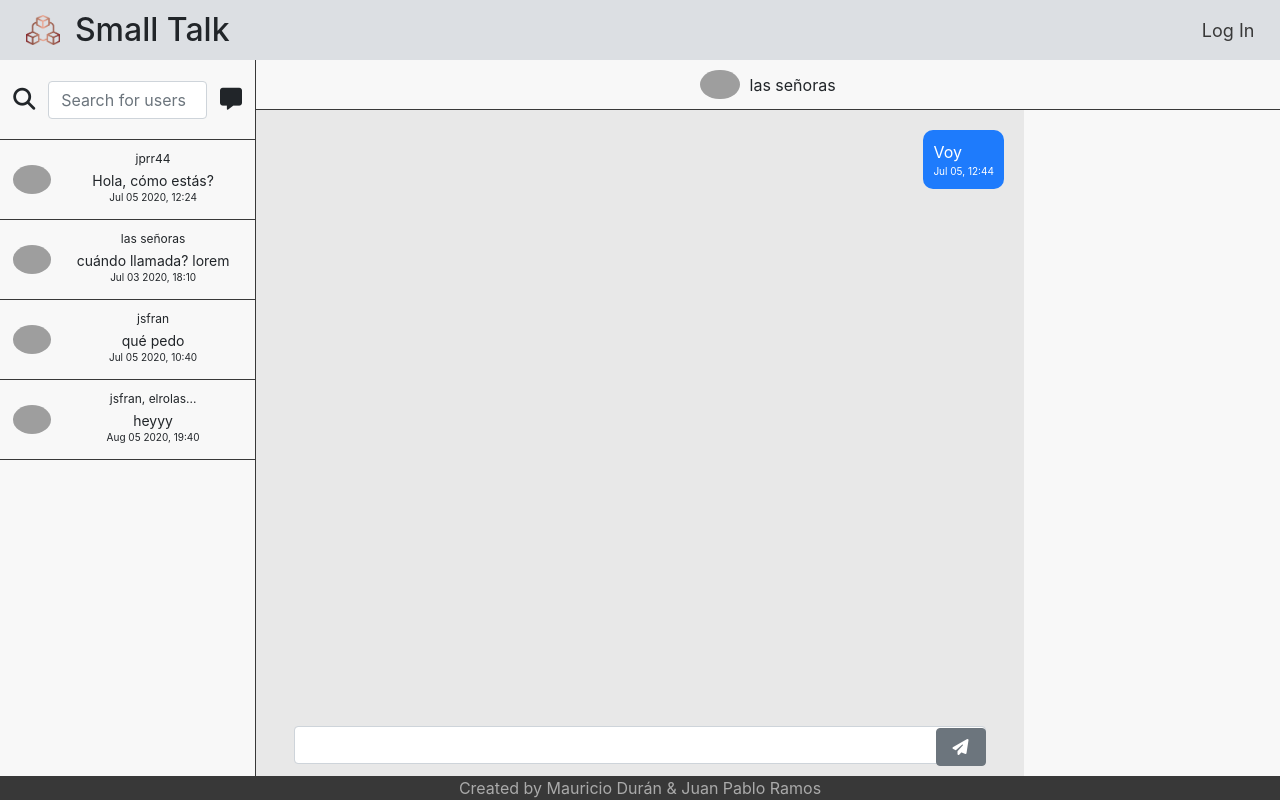
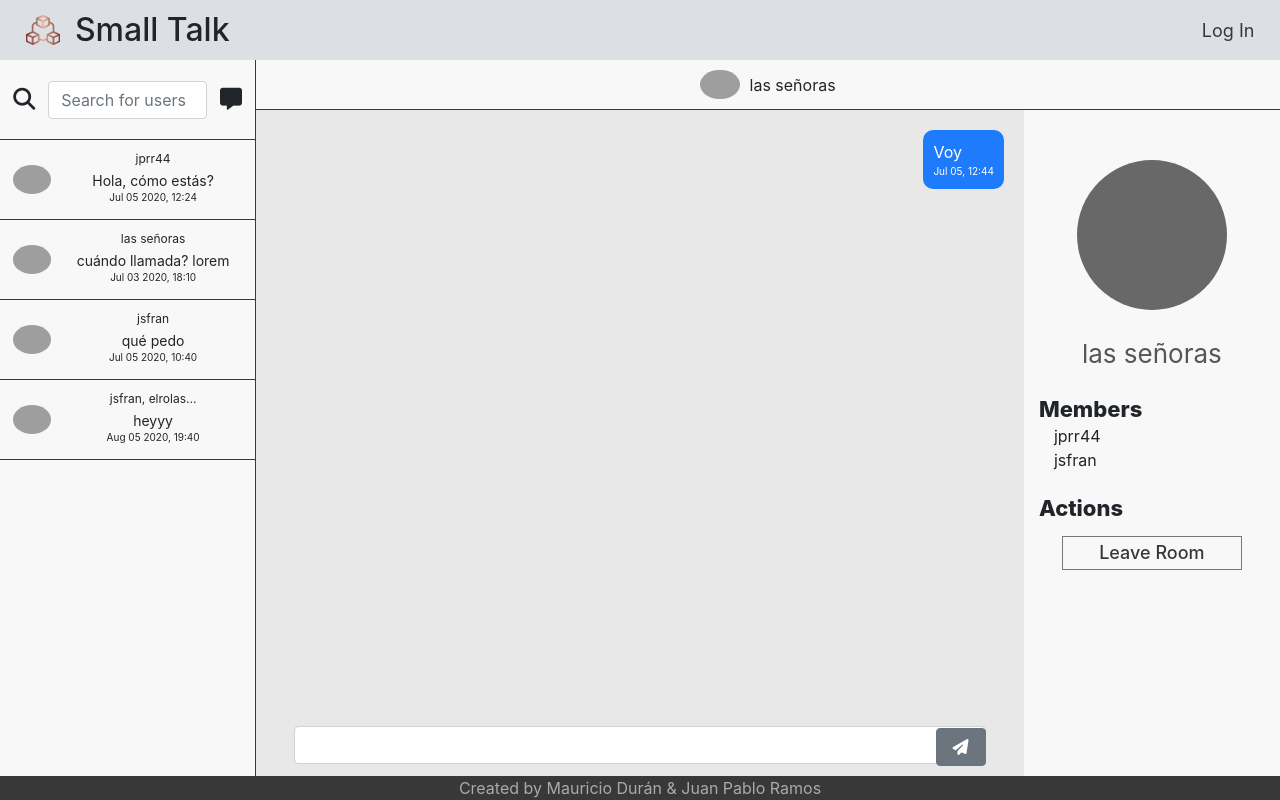
Before and after one commit to mauduran/Live-Chat-App, a React (Create React App) app: page /messages in a window 1280 px wide. Both pictures are taken after a click on the element 127 px from the left and 260 px from the top of the page. Built offline with nearby package versions, Linux system fonts and the light colour scheme; grey boxes are pictures that could not be loaded.

Commit message:
Created chat information bar

```diff
--- /dev/null
+++ b/src/components/Messages/ActiveChatInfo/ActiveChatInfo.css
@@ -0,0 +1,73 @@
+#member-list {
+    height: 80%;
+    overflow: scroll;
+    list-style: none;
+    padding: 0;
+}
+
+#member-list li {
+    padding-left: 15px;
+}
+
+#chat-info-container h1 {
+    text-align: center;
+    font-weight: 400;
+    font-size: 26px;
+    margin-bottom: 10%;
+}
+
+#chat-info-container h2 {
+    font-weight: 800;
+    font-size: 22px;
+}
+
+.members-container {
+    height: 60%;
+}
+
+.members-container h2 {
+    height: 20%;
+}
+
+.status-container {
+    height: fit-content;
+    min-height: 80px;
+    overflow: scroll;
+    margin-bottom: 20px;
+}
+
+.last-active {
+    margin-bottom: 20px;
+}
+
+.actions-container h3 {
+    color: #383838;
+    font-size: 18px;
+    padding: 5px;
+    width: 100%;
+    text-align: center;
+    border: 1px solid #787878;
+    cursor: pointer;
+    max-width: 80%;
+    margin: 15px auto;
+}
+
+#chat-info-container input[type="text"] {
+    border: none;
+    background-color: #f8f8f8;
+    text-align: center;
+    font-weight: 400;
+    font-size: 26px;
+    border-radius: 5px;
+    margin-bottom: 10%;
+    cursor: pointer;
+}
+
+#chat-info-container input[type="text"]::placeholder {
+    color: #565656;
+}
+
+#chat-info-container input[type="text"]:focus {
+    border: 1px solid #aaa;
+    outline: none;
+}
--- a/src/components/Messages/ActiveChatInfo/ActiveChatInfo.js
+++ b/src/components/Messages/ActiveChatInfo/ActiveChatInfo.js
@@ -1,8 +1,65 @@
-import React from 'react'
+import React, { useState, useEffect } from 'react';
+import './ActiveChatInfo.css';
 
-export default function ActiveChatInfo() {
+export default function ActiveChatInfo({ activeConversation }) {
+
+    const [newConversationTitle, setnewConversationTitle] = useState('');
+
+    const [conversationTitle, setconversationTitle] = useState('');
+
+    useEffect(() => {
+        setconversationTitle((activeConversation.title)? activeConversation.title: 'set room name');
+    }, [activeConversation]);
+
+    const changeConversationTitle = () => {
+        setconversationTitle(newConversationTitle);
+        console.log('Updating conversation title to ' + newConversationTitle);
+        setnewConversationTitle('');
+    }
+
     return (
-        <div style={{ width: "25%", height: "100%", backgroundColor: '#f8f8f8'}}>
+        <div id='chat-info-container' style={{ width: "25%", overflow: 'hidden', height: "100%", padding: "50px 15px 25% 15px", boxSizing: "border-box", backgroundColor: '#f8f8f8', display: 'flex', flexDirection: 'column'}}>
+            {/* To be substituted with user image */}
+            <div style={{ backgroundColor: '#686868', width: "150px", height: '150px', minHeight: '150px', margin: '0 auto', marginBottom: '10%', borderRadius: '100%' }} />
+
+
+            {(activeConversation.members.length > 2) ? (
+                <>
+                    <input onBlur={changeConversationTitle} onChange={(e)=>setnewConversationTitle(e.target.value)} type="text" value={newConversationTitle} placeholder={conversationTitle}/>
+                    <div className='members-container'>
+                        <h2>Members</h2>
+                        <ul id="member-list">
+                            {activeConversation.members.filter(el => el !== 'mau4duran').map((el, i) => <li key={i}>{el}</li>)}
+                        </ul>
+                    </div>
+
+                    <div className='actions-container'>
+                        <h2>Actions</h2>
+                        <h3>Leave Room</h3>
+                    </div>
+                </>) :
+                (
+                    <>
+                        <h1>{activeConversation.members.filter(el => el !== 'mau4duran')}</h1>
+
+                        <p className='last-active'>Last Active. 16:45</p>
+
+                        <div className='status-container'>
+                            <h2>Status</h2>
+                           <p>Meaningful quote goes here.</p>
+                        </div>
+
+                        <div className='actions-container'>
+                            <h2>Actions</h2>
+                            <h3>Clear Conversation</h3>
+                            <h3>Block User</h3>
+                        </div>
+                    </>
+                )
+            }
+
+
+
 
         </div>
     )
```
